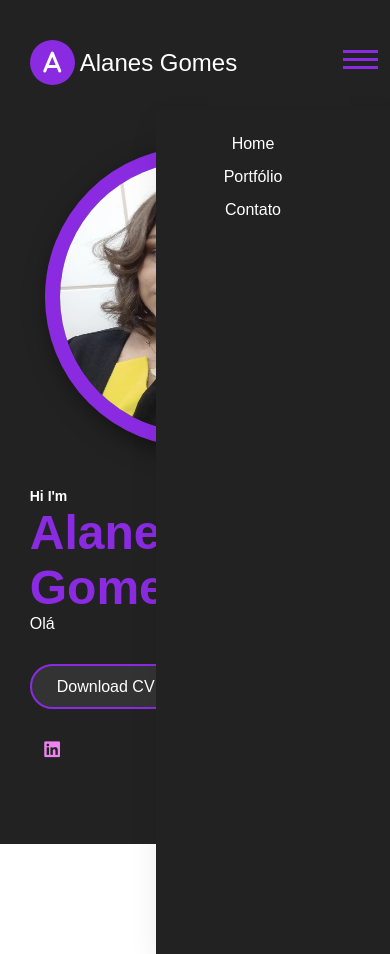
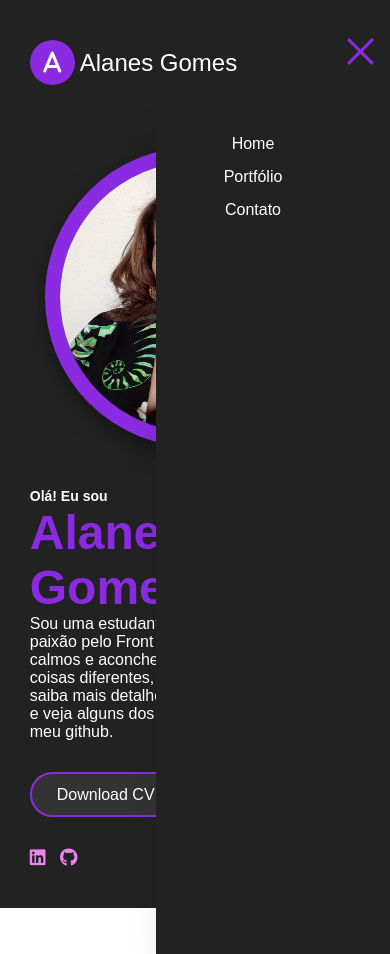
Before and after one commit to alanesg/Meu-Portfolio, a plain HTML site: page index.html in a window 390 px wide. Both pictures are taken after a click on the element 360 px from the left and 62 px from the top of the page. Drawn offline with Linux system fonts and the light colour scheme.

Commit message:
Finalizando projeto

```diff
--- a/index.html
+++ b/index.html
@@ -31,13 +31,17 @@
             </header>
             <div class="container">
                 <div class="hero-pic">
-                    <img src="./img/ALANES1.jpeg" alt="">
+                    <img src="./img/ALANES2.jpeg" alt="">
         </div>
         <div class="hero-text">
-            <h5>Hi I'm <span class="Front End Developer"></span></h5>
+            <h5>Olá! Eu sou <span class="Front End Developer"></span></h5>
             <h1>Alanes Gomes </h1>
             <p>
-                Olá
+                Sou uma estudante na área de T.I e tenho paixão pelo Front End.
+                Gosto de ambientes calmos e aconchegantes, gosto de aprender coisas diferentes,
+                sou observadora e analista. saiba mais detalhes clicando no meu linkedin
+                e veja alguns dos meus projetos clicando no meu github.
+
             </p>
             <div class="btn-group">
                 <a href="#" class="btn active">Download CV</a>
@@ -45,11 +49,25 @@
             </div>
 
             <div class="social">
-                <a href="#"><i class="fa-brands fa-Whatsapp"></i></a>
-                <a href="#"><i class="fa-brands fa-linkedin"></i></a>
-                <a href="#"><i class="fa-brands fa-Instagram"></i></a>
-            </div>
+                <a href="https://www.linkedin.com/in/alanesgomes"><i class="fa-brands fa-linkedin"></i></a>
+                <a href="https://github.com/alanesg"><i class="fa-brands fa-github"></i></a>
 
+                  </div>
+             </div>
+         </div>
     </div>
+    </div>
+    <!--criando botão click-->
+    <script>
+        var togglebtn=document.querySelector(".togglebtn");
+        var nav=document.querySelector(".navlinks");
+        var links=document.querySelector(".navlinks li");
+
+        togglebtn.addEventListener("click", function(){
+            this.classList.toggle("click");
+            nav.classList.toggle("open");
+
+        })
+    </script>
 </body>
 </html>
--- a/styles.css
+++ b/styles.css
@@ -4,6 +4,7 @@
     margin: 0;
     font-family: poppins,sans-serif;
     text-decoration: none;
+    overflow: visible;
 }
 body{
     overflow: hidden;
@@ -179,7 +180,7 @@ nav .navlinks li a{
     nav .navlinks{
         position: absolute;
         top:110px;
-        right: 0;
+        right: 60%;
         bottom: 0;
         width: 60%;
         height: 100vh;
```
